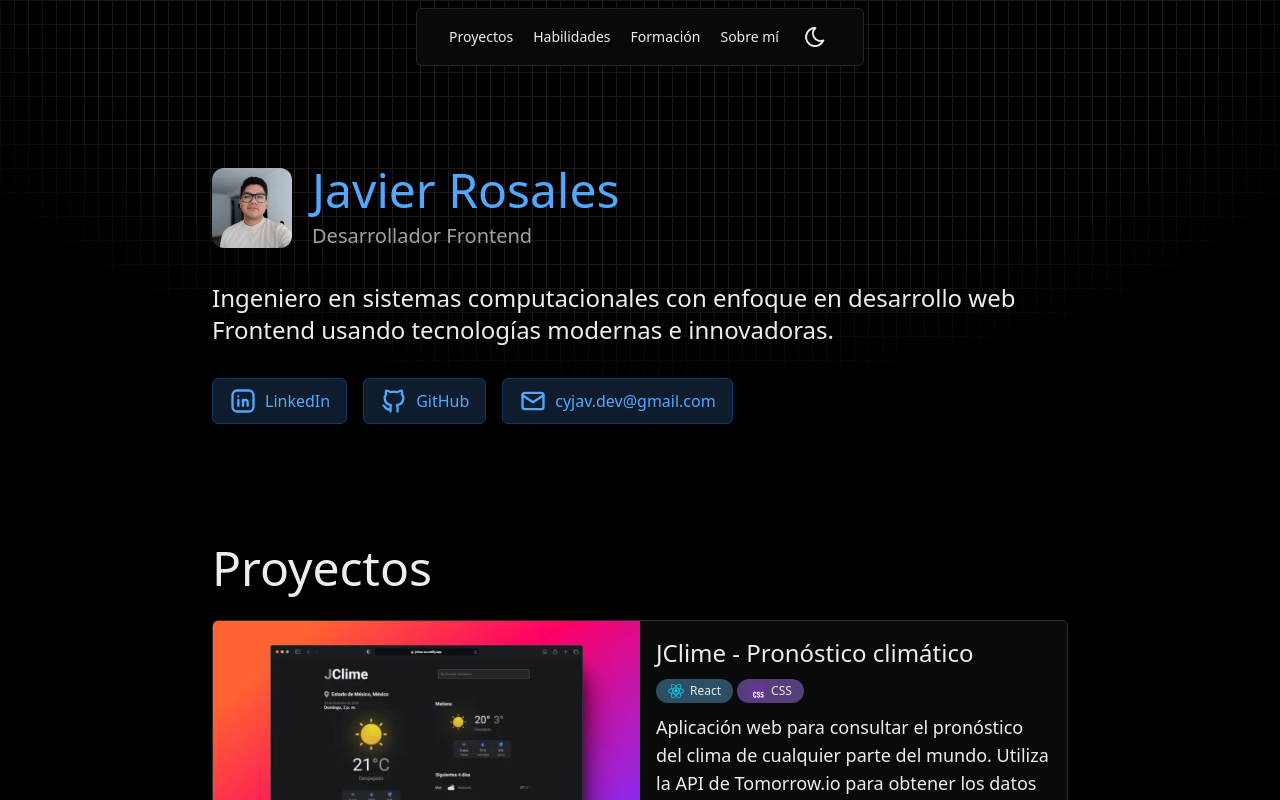
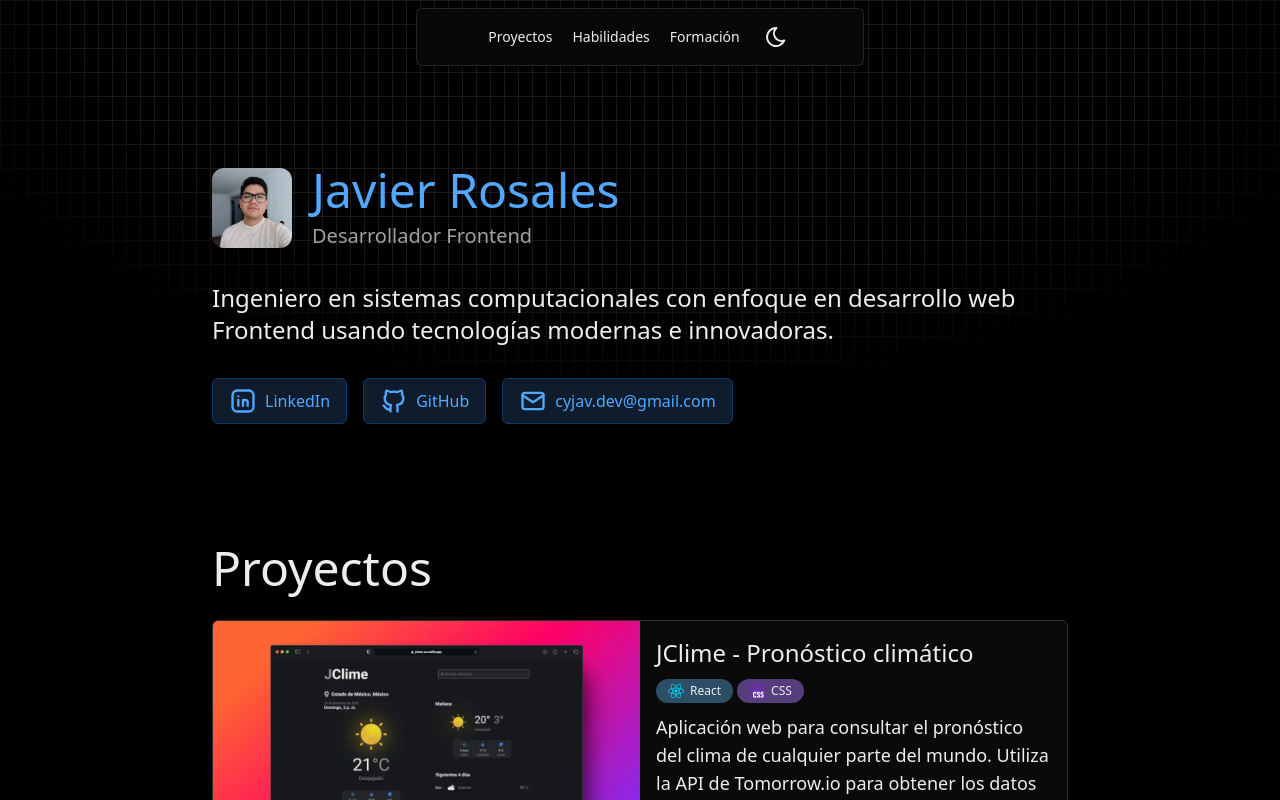
Before and after one commit to javier-rosales/portfolio, a React (Vite) app: page / in a window 1280 px wide. Shown: the top 800 px of the page. Built offline with nearby package versions, Linux system fonts and the light colour scheme.

Commit message:
Remove navbar item

```diff
--- a/src/components/Header.jsx
+++ b/src/components/Header.jsx
@@ -14,9 +14,6 @@ const Header = () => {
           <li className='hover:text-[#0068d6] dark:hover:text-[#52a8ff]'>
             <a href="#formacion">Formación</a>
           </li>
-          <li className='hover:text-[#0068d6] dark:hover:text-[#52a8ff]'>
-            <a href="#">Sobre mí</a>
-          </li>
         </ul>
         <ThemeSwitcher />
       </nav>
```
